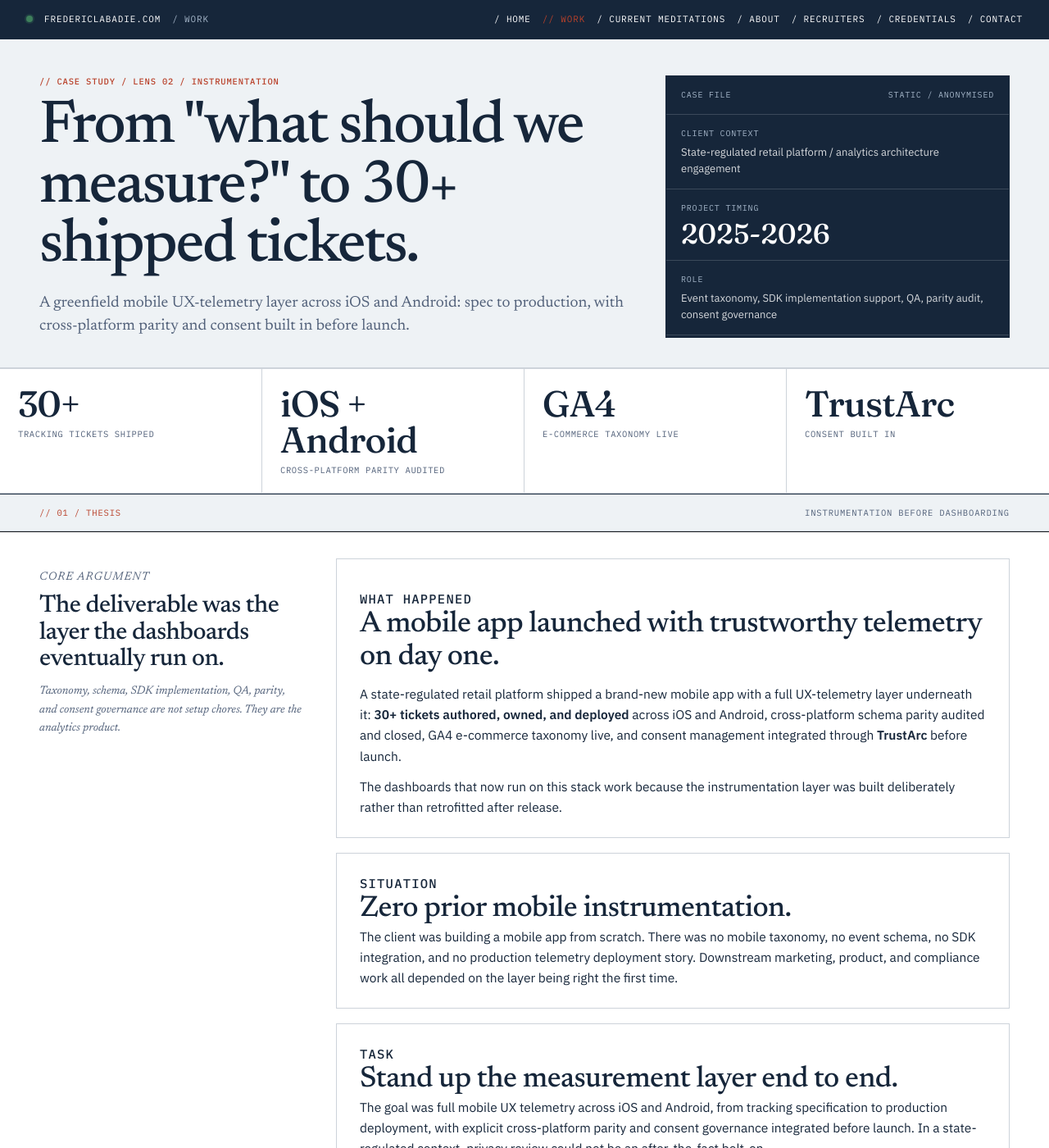
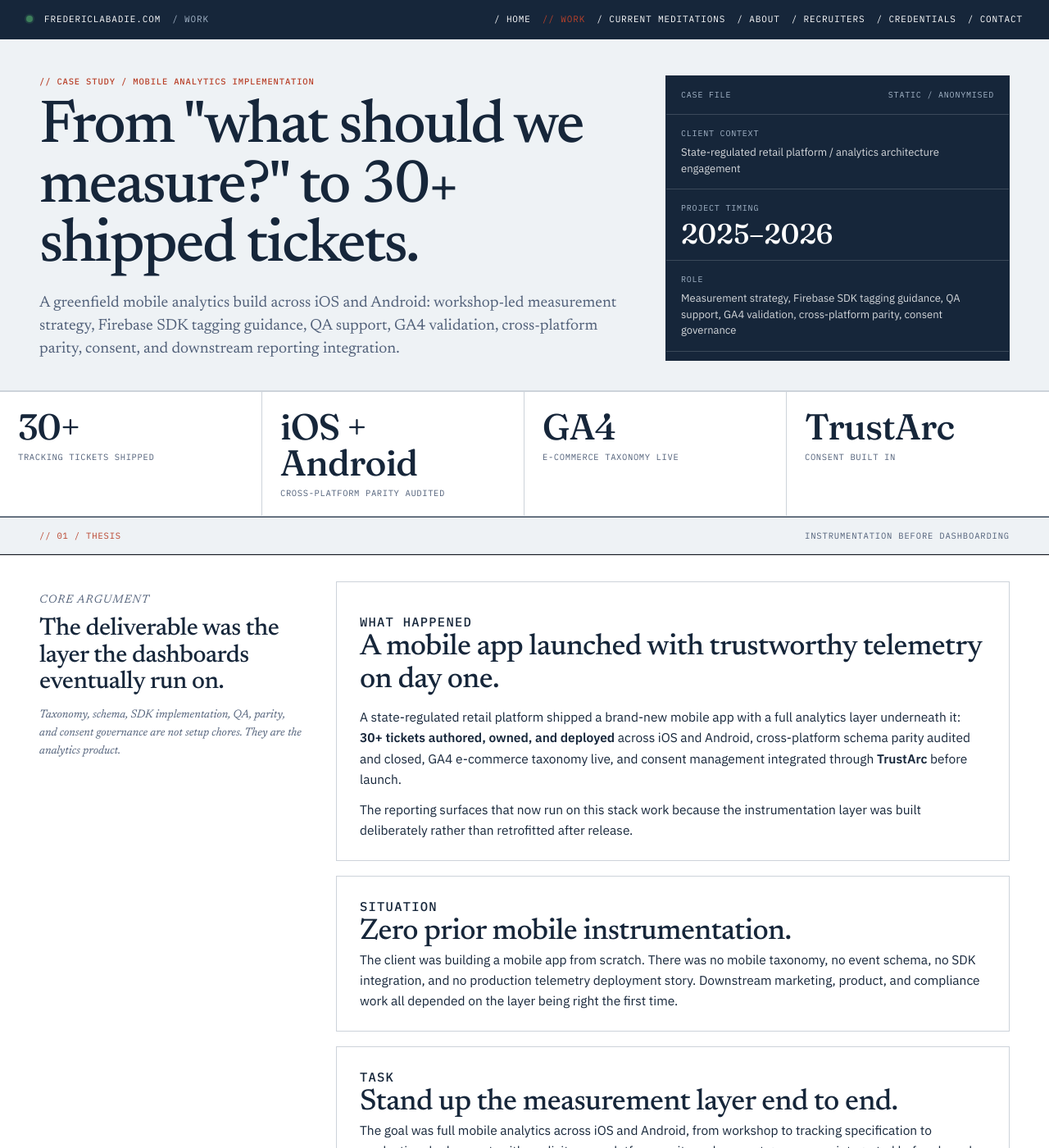
Before and after one commit to fredericlabadie/fredericlabadie.github.io, a Jekyll site: the page built from work/sslp-mobile.html, in a window 1280 px wide and 1400 px high. Shown: the whole window at 82% size. Built offline with Jekyll 4.4.1, drawn with Linux system fonts in a browser that asks for light colours; comment, search, counter and statistics services are not loaded; some of the changed text lies outside the part shown.

Commit message:
Update SSLP mobile analytics case framing

```diff
--- a/work/sslp-mobile.html
+++ b/work/sslp-mobile.html
@@ -3,23 +3,24 @@ nav_key: work
 footer_label: Case study
 layout: case
 title: "From what should we measure to 30+ shipped tickets"
-description: "Greenfield mobile UX-telemetry layer across iOS and Android: spec to production with cross-platform parity and consent built in."
+description: "Greenfield mobile analytics build across iOS and Android: workshop-led measurement strategy, Firebase SDK tagging guidance, QA support, GA4 validation, cross-platform parity, consent, and downstream reporting integration."
 og_title: "From what should we measure to 30+ shipped tickets &mdash; case study"
-og_description: "Greenfield mobile UX-telemetry layer across iOS and Android: spec to production."
+og_description: "Greenfield mobile analytics layer across iOS and Android: strategy to production."
 og_url: "https://fredericlabadie.com/work/sslp-mobile.html"
 twitter_title: "From what should we measure to 30+ shipped tickets &mdash; case study"
-twitter_description: "Greenfield mobile UX-telemetry layer across iOS and Android: spec to production."
+twitter_description: "Greenfield mobile analytics layer across iOS and Android: strategy to production."
 ---
       <header class="bp-case-hero">
         <div>
           <p class="bp-case-kicker bp-case-accent">
-            // Case study / Lens 02 / Instrumentation
+            // Case study / Mobile analytics implementation
           </p>
           <h1>From "what should we measure?" to 30+ shipped tickets.</h1>
           <p class="bp-case-dek">
-            A greenfield mobile UX-telemetry layer across iOS and Android: spec
-            to production, with cross-platform parity and consent built in
-            before launch.
+            A greenfield mobile analytics build across iOS and Android:
+            workshop-led measurement strategy, Firebase SDK tagging guidance,
+            QA support, GA4 validation, cross-platform parity, consent, and
+            downstream reporting integration.
           </p>
         </div>
         <aside class="bp-case-hero-panel" aria-label="Case summary">
@@ -34,13 +35,13 @@ twitter_description: "Greenfield mobile UX-telemetry layer across iOS and Androi
             </p>
           </div>
           <div class="bp-case-panel-row">
-            <span>Project timing</span><strong>2025-2026</strong>
+            <span>Project timing</span><strong>2025–2026</strong>
           </div>
           <div class="bp-case-panel-row">
             <span>Role</span>
             <p>
-              Event taxonomy, SDK implementation support, QA, parity audit,
-              consent governance
+              Measurement strategy, Firebase SDK tagging guidance, QA support,
+              GA4 validation, cross-platform parity, consent governance
             </p>
           </div>
         </aside>
@@ -85,14 +86,14 @@ twitter_description: "Greenfield mobile UX-telemetry layer across iOS and Androi
             </h3>
             <p>
               A state-regulated retail platform shipped a brand-new mobile app
-              with a full UX-telemetry layer underneath it:
+              with a full analytics layer underneath it:
               <strong>30+ tickets authored, owned, and deployed</strong> across
               iOS and Android, cross-platform schema parity audited and closed,
               GA4 e-commerce taxonomy live, and consent management integrated
               through <strong>TrustArc</strong> before launch.
             </p>
             <p>
-              The dashboards that now run on this stack work because the
+              The reporting surfaces that now run on this stack work because the
               instrumentation layer was built deliberately rather than
               retrofitted after release.
             </p>
@@ -114,11 +115,11 @@ twitter_description: "Greenfield mobile UX-telemetry layer across iOS and Androi
             <p class="bp-case-mono bp-case-accent">Task</p>
             <h3>Stand up the measurement layer end to end.</h3>
             <p>
-              The goal was full mobile UX telemetry across iOS and Android, from
-              tracking specification to production deployment, with explicit
-              cross-platform parity and consent governance integrated before
-              launch. In a state-regulated context, privacy review could not be
-              an after-the-fact bolt-on.
+              The goal was full mobile analytics across iOS and Android, from
+              workshop to tracking specification to production deployment, with
+              explicit cross-platform parity and consent governance integrated
+              before launch. In a state-regulated context, privacy review could
+              not be an after-the-fact bolt-on.
             </p>
           </article>
         </div>
@@ -126,12 +127,12 @@ twitter_description: "Greenfield mobile UX-telemetry layer across iOS and Androi
 
       <div class="bp-case-section-tag" aria-hidden="true">
         <span>// 02 / implementation</span
-        ><span>schema / telemetry / QA / consent</span>
+        ><span>strategy / SDK / QA / consent</span>
       </div>
       <section class="bp-case-content">
         <aside class="bp-case-sidebar">
           <p class="bp-case-mono bp-case-accent">Build layer</p>
-          <h2>Schema, implementation, validation, governance.</h2>
+          <h2>Strategy, SDK guidance, validation, governance.</h2>
           <p>
             The work moved from measurement question to ticket to SDK behaviour
             to validated event stream.
@@ -218,9 +219,10 @@ twitter_description: "Greenfield mobile UX-telemetry layer across iOS and Androi
             <h3>The mobile layer was built as production infrastructure.</h3>
             <p>
               I designed the event taxonomy, wrote the implementation tickets,
-              validated event behaviour in DebugView and on real devices,
-              audited iOS and Android schema parity, and connected the
-              production telemetry layer to the consent setup before launch.
+              provided Firebase SDK tagging guidance, validated event behaviour
+              in DebugView and on real devices, audited iOS and Android schema
+              parity, and connected the production telemetry layer to the
+              consent setup before launch.
             </p>
             <p>
               The work also created the data foundation for later analysis:
@@ -307,17 +309,17 @@ twitter_description: "Greenfield mobile UX-telemetry layer across iOS and Androi
           ><span class="bp-case-mono bp-case-accent">More cases</span
           ><strong>Full case library.</strong
           ><span
-            >Eighteen cases across seven lenses: question formulation,
+            >Sixteen primary cases across seven categories: question discovery,
             instrumentation, experimentation, AI workflows, adoption, marketing
             analytics, and data engineering.</span
           ></a
         >
-        <a href="sslp-data-infra.html"
+        <a href="sslp-enablement.html"
           ><span class="bp-case-mono bp-case-accent">Adjacent case</span
-          ><strong>The pipeline layer behind mobile instrumentation.</strong
+          ><strong>The reporting layer this stream later fed.</strong
           ><span
-            >Scheduled Dataform pipelines, BigQuery modelling, and
-            dashboard-ready tables for the same platform.</span
+            >BigQuery, Dataform, and Looker Studio reporting infrastructure for
+            the same platform.</span
           ></a
         >
         <a href="../contact/"
```
